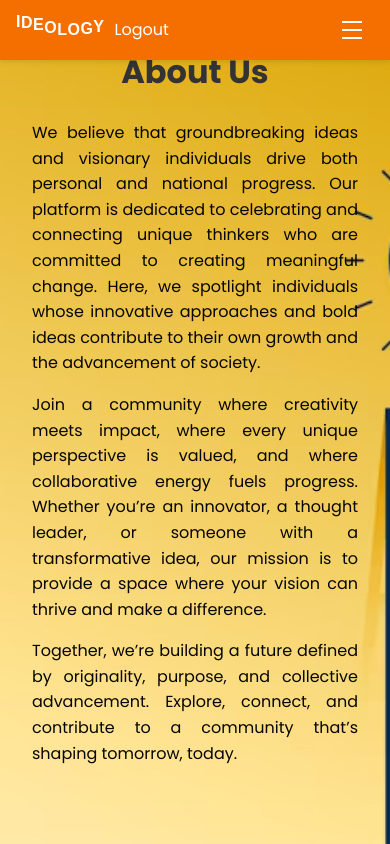
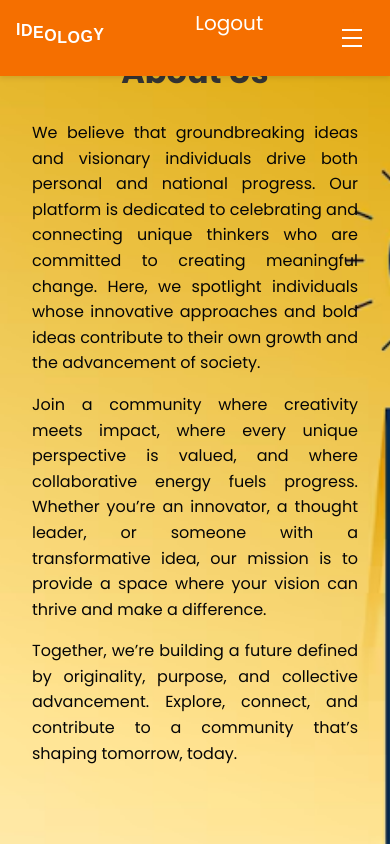
Before and after one commit to DontaboinaAnvesh/Idea, a React (Create React App) app in the folder Frontend/: page /about in a window 390 px wide. Built offline with nearby package versions, Linux system fonts and the light colour scheme; sample sign-in values are in the browser's storage.

Commit message:
Update Header.css

```diff
--- a/Frontend/src/Components/Header.css
+++ b/Frontend/src/Components/Header.css
@@ -14,30 +14,6 @@
     justify-content: space-between; /* Space between logo and navigation */
     box-sizing: border-box;
 }
-
-/* Logo styles */
-.logo {
-    text-align: left;
-}
-
-.logo h1 {
-    margin: 0;
-    font-size: var(--font-size-h4); /* Reduced font size */
-    color: var(--white-color);
-    font-family: 'Your Desired Font', sans-serif;
-    font-weight: bold;
-    text-transform: uppercase;
-    letter-spacing: 0.5px; /* Reduced letter spacing */
-    display: flex;
-    flex-wrap: wrap;
-}
-
-/* Jumping animation for letters */
-.letter {
-    display: inline-block;
-    animation: jump 1s ease-in-out infinite;
-}
-
 
 /* Logo styles */
 .logo {
@@ -140,25 +116,56 @@
     color: #e7e2c7;
 }
 
-/* Responsive Design for mobile */
+/* Logout button styling for desktop */
+.logout-button {
+    background: none;
+    border: none;
+    color: #fff;
+    font-size: 16px;
+    cursor: pointer;
+    padding: 10px;
+    position: absolute;
+    right: 20px; /* Align it to the right corner */
+    top: 50%;
+    transform: translateY(-50%);
+}
+
+/* For Desktop (min-width: 769px) */
+@media (min-width: 769px) {
+    /* Logout button for desktop view */
+    .logout-button {
+        position: absolute;
+        right: 20px;
+        top: 50%;
+        transform: translateY(-50%);
+        background: none;
+        border: none;
+        color: #fff;
+        font-size: 16px;
+        cursor: pointer;
+        padding: 10px;
+    }
+}
+
+/* For Mobile (max-width: 768px) */
 @media (max-width: 768px) {
     .menu-toggle {
         display: flex;
     }
 
-    /* Small box menu positioned in the right corner */
+    /* Nav becomes hidden until toggled */
     .nav {
         display: none;
         position: absolute;
-        top: 100%; /* Position the menu below the header */
-        right: 0.5rem; /* Align the menu to the right corner */
+        top: 100%; /* Below the header */
+        right: 0.5rem; /* Align to the right */
         background-color: var(--primary-color);
         flex-direction: column;
         align-items: center;
-        width: 180px; /* Smaller menu box */
-        padding: 8px; /* Reduced padding */
-        border-radius: 8px; /* Rounded corners */
-        box-shadow: 0 4px 10px rgba(0, 0, 0, 0.2); /* Shadow for depth */
+        width: 180px; /* Smaller box */
+        padding: 8px;
+        border-radius: 8px;
+        box-shadow: 0 4px 10px rgba(0, 0, 0, 0.2);
     }
 
     .nav.open {
@@ -170,37 +177,80 @@
         align-items: center;
         padding: 0;
         margin: 0;
+        flex-grow: 1; /* This pushes the logout button down */
     }
 
     .nav-list li {
-        margin: 8px 0; /* Reduced margin */
+        margin: 4px 0;
+    }
+
+    /* Logout button inside the menu */
+    .logout-button {
+        margin: 15px 0;
+        font-size: var(--font-size-h5);
+        padding: 0.1px;
+        width: 100%;
+        text-align: center;
+        background-color: var(--primary-color); /* Ensures visibility */
+        position: relative;
+        bottom: 0;
+        margin-left: 20px;
     }
 
     .logo h1 {
-        font-size: var(--font-size-h5); /* Adjust font size for mobile */
+        font-size: var(--font-size-h5);
     }
 }
 
+/* For smaller screens (max-width: 480px) */
 @media (max-width: 480px) {
     .logo h1 {
-        font-size: var(--font-size-h6); /* Adjust font size for smaller screens */
+        font-size: var(--font-size-h6);
     }
 
     .nav-list li {
         margin: 5px 0;
     }
+
+    .logout-button {
+        font-size: var(--font-size-h5);
+    }
 }
 
-/* Logout button styles */
-.logout-button {
-    background: none;
-    border: none;
-    color: #fff;
-    font-size: 16px;
-    cursor: pointer;
-    padding: 10px;
+/* About page specific styles */
+.about-page {
+    display: flex;
+    flex-direction: column;
+    justify-content: space-between;
+    min-height: 100vh; /* Make the page take full screen height */
+    padding-bottom: 80px; /* Leave space for the logout button */
 }
 
-.logout-button:hover {
-    color: #f00; /* Optional: Change color on hover */
+.about-content {
+    padding: 20px;
+    text-align: center;
+    margin-bottom: 20px; /* Space between content and logout button */
 }
+
+.about-content h2 {
+    font-size: 2rem;
+    color: var(--primary-color);
+}
+
+.about-content p {
+    font-size: 1rem;
+    color: var(--gray-color);
+}
+
+/* Logout button positioned at the bottom of the About page */
+.about-page .logout-button {
+    position: absolute;
+    bottom: 0;
+    width: 100%; /* Full width at the bottom */
+    text-align: center;
+    padding: 20px;
+    background-color: var(--primary-color);
+    color: var(--white-color);
+    font-size: 1rem;
+    cursor: pointer;
+}
```
